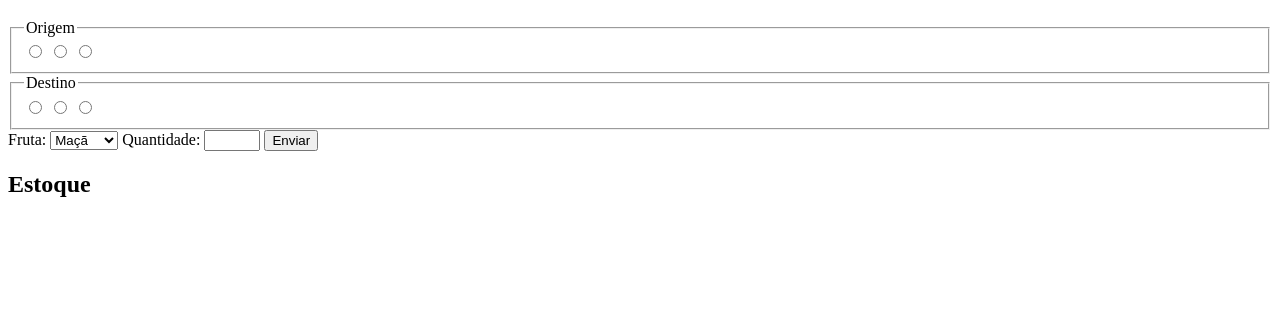
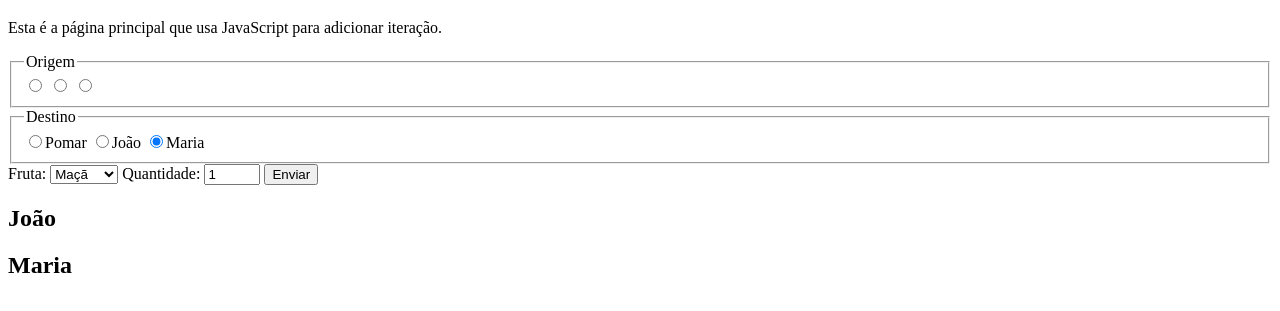
Before and after one commit to ufjf-dcc202/ufjf-dcc202-2023-3-a-atv12-EduardaNunes, a website: page index.html in a window 1280 px wide. Shown: the part 61-372 px from the top of the page. Drawn offline with Linux system fonts and the light colour scheme.

Commit message:
correções na estrutura base do html para passar os testes

```diff
--- a/index.html
+++ b/index.html
@@ -9,6 +9,7 @@
 <body>
     <main>
         <h1>DCC202 - Atividade 12: Eduarda Nunes</h1>
+        <p>Esta é a página principal que usa JavaScript para adicionar iteração.</p>
         <section>
             <form name="entrada">
 
@@ -21,29 +22,30 @@
 
                 <fieldset>
                     <legend>Destino</legend>
-                    <label><input type="radio" name="origem" value="pomar"/></label>
-                    <label><input type="radio" name="origem" value="joao"/></label>
-                    <label><input type="radio" name="origem" value="maria"/></label>
+                    <label><input type="radio" name="destino" value="pomar"/>Pomar</label>
+                    <label><input type="radio" name="destino" value="joao"/>João</label>
+                    <label><input type="radio" name="destino" value="maria" checked/>Maria</label>
                 </fieldset>
 
                 <label for="ifruta">Fruta:</label>
                 <select id="ifruta" name="fruta">
-                    <option value="maça">Maçã</option>
+                    <option value="maca">Maçã</option>
                     <option value="pera">Pera</option>
                     <option value="banana">Banana</option>
                     <option value="uva">Uva</option>
                 </select>
 
                 <label for="iqtd">Quantidade:</label>
-                <input id="iqtd" type="number" name="quantidade" min="0" max="12" step="1"/>
+                <input id="iqtd" type="number" name="quantidade" value="1" min="0" max="12" step="1"/>
 
                 <button type="submit">Enviar</button>
             </form>
         </section>
-        <section>
-            <h2>Estoque</h2>
-            <ol id="olJoao"></ol>
-            <ol id="olMaria"></ol>
+        <section id="saida">
+            <h2>João</h2>
+            <ol id="joao"></ol>
+            <h2>Maria</h2>
+            <ol id="maria"></ol>
         </section>
     </main>
 
```
